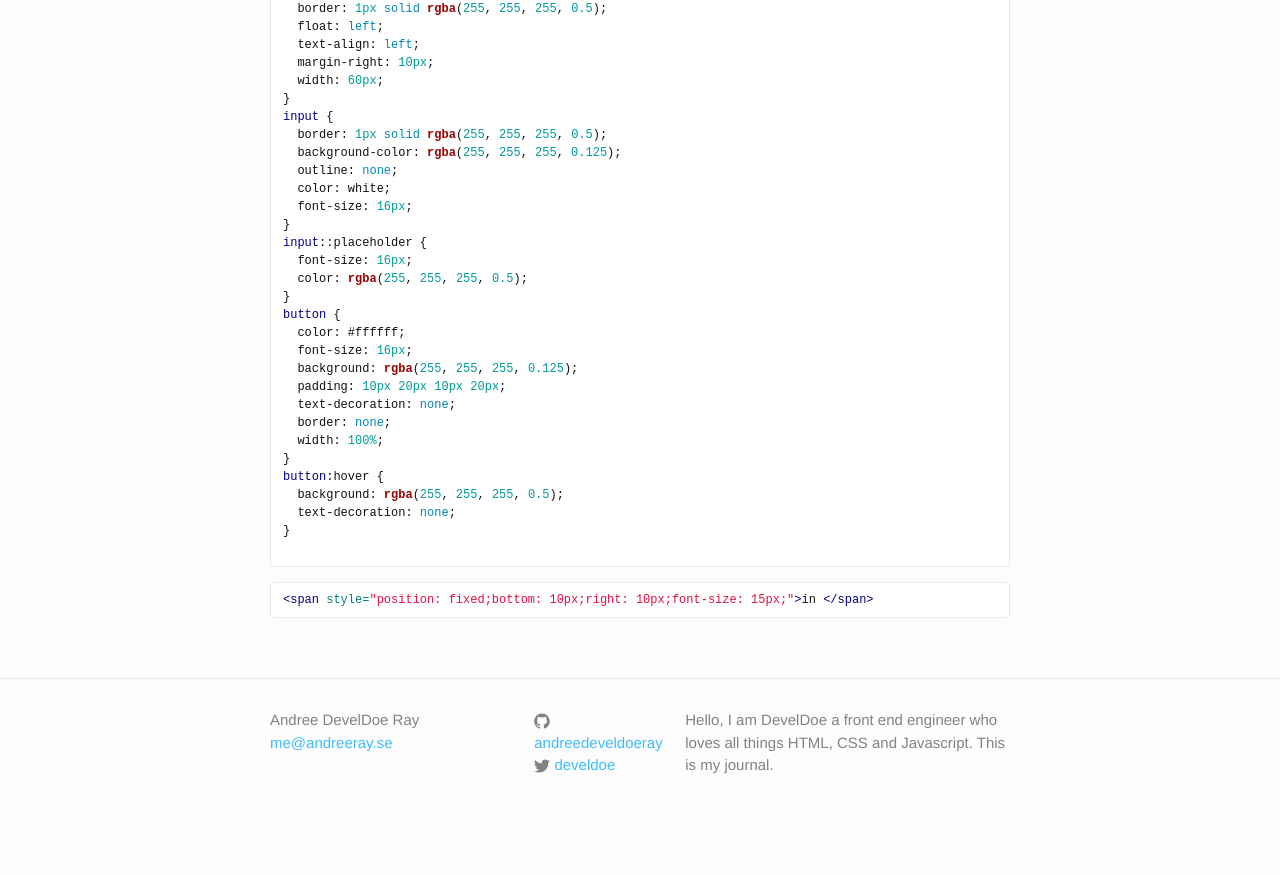
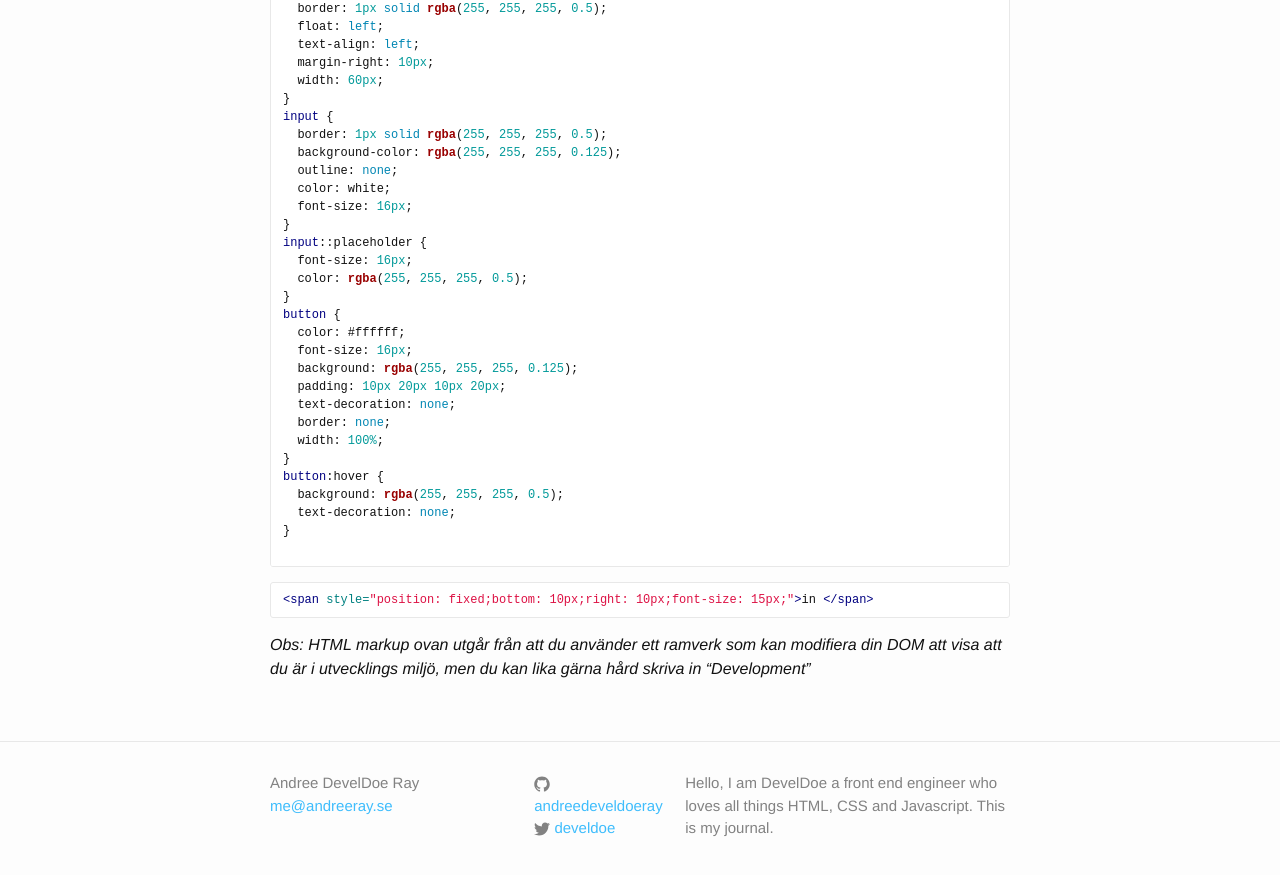
Before and after one commit to develdoe/develdoe.github.io, a Jekyll site: the page built from _posts/2017-11-16-css-development-stylesheet.md, in a window 1280 px wide and 900 px high, scrolled down 1229 px. Shown: the top 875 px of the window. Built offline with Jekyll 4.4.1, drawn with Linux system fonts in a browser that asks for light colours; before the commit the page ends 2066 px from its top, so only the background shows below that.

Commit message:
Update 2017-11-16-css-development-stylesheet.md

````diff
--- a/_posts/2017-11-16-css-development-stylesheet.md
+++ b/_posts/2017-11-16-css-development-stylesheet.md
@@ -96,3 +96,5 @@ button:hover {
 ```html
 <span style="position: fixed;bottom: 10px;right: 10px;font-size: 15px;">in {{ env.mode }}</span>
 ```
+
+*Obs: HTML markup ovan utgår från att du använder ett ramverk som kan modifiera din DOM att visa att du är i utvecklings miljö, men du kan lika gärna hård skriva in "Development"*
````
